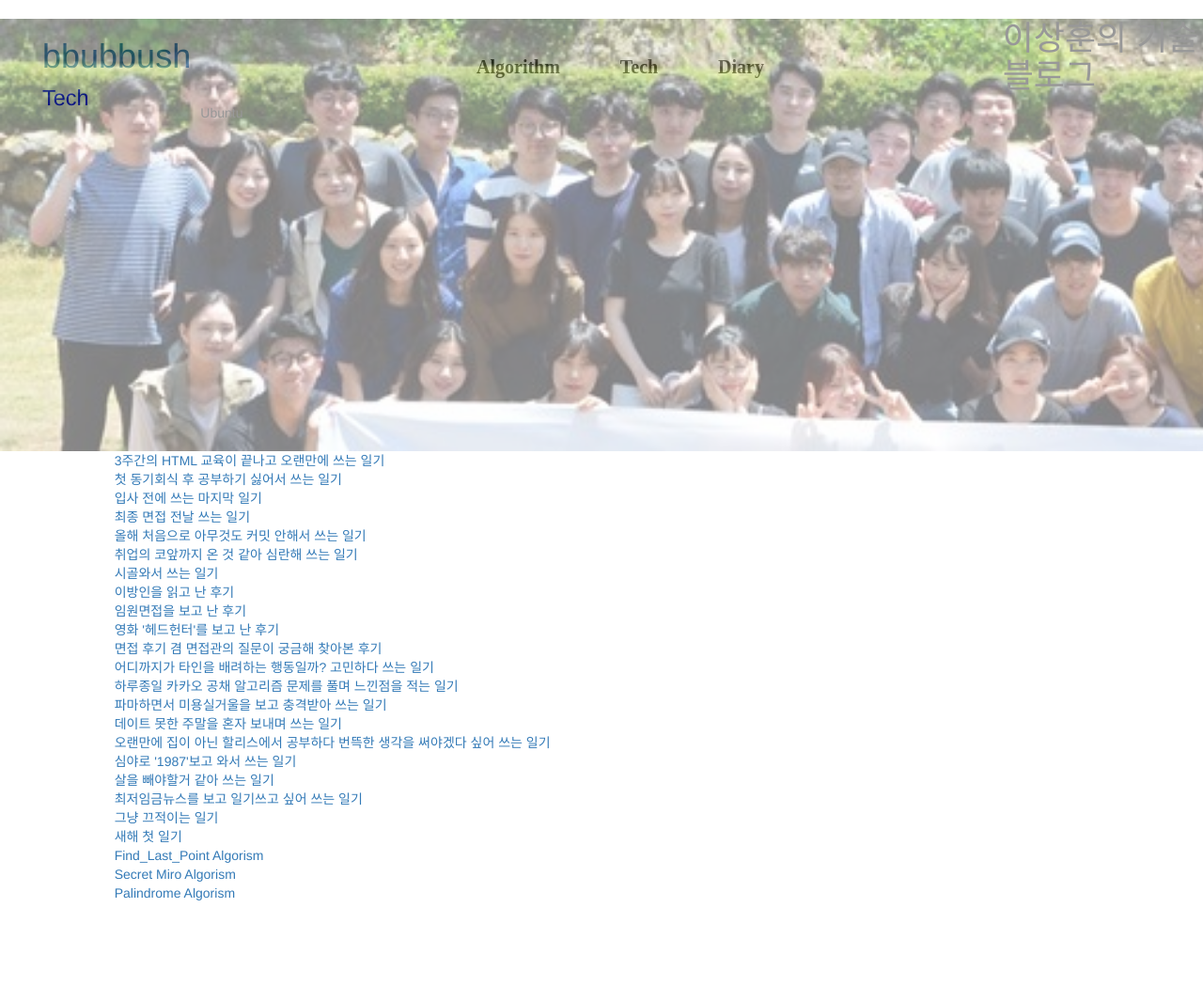
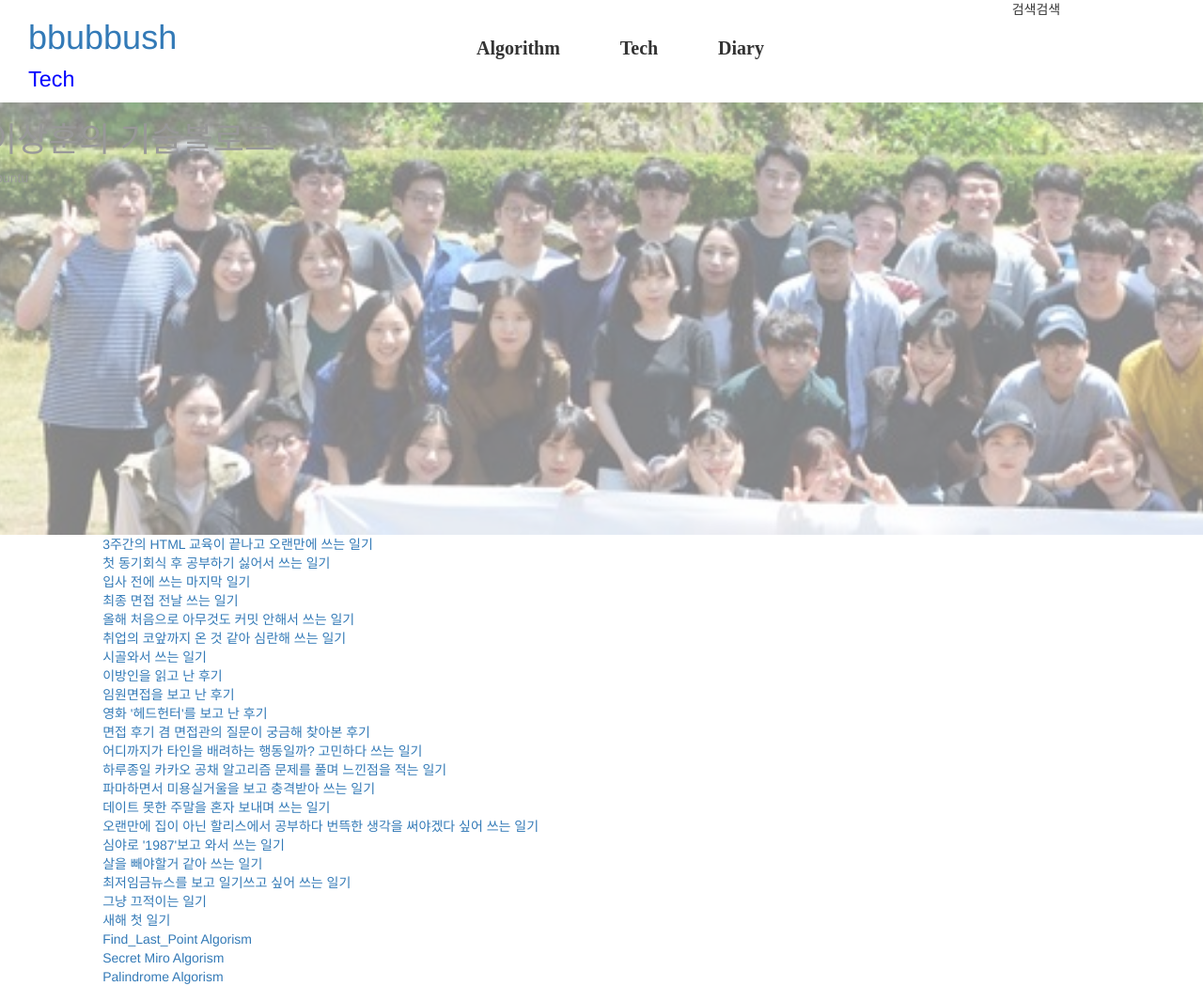
Before and after one commit to bbubbush/bbubbush.io, a Jekyll site: the page built from index.html, in a window 1280 px wide. Shown: the whole page at 94% size. Built offline with Jekyll 4.4.1, drawn with Linux system fonts in a browser that asks for light colours; before the commit the page ends 960 px from its top, so only the background shows below that.

Commit message:
2018-07-10

```diff
--- a/_includes/header.html
+++ b/_includes/header.html
@@ -1,4 +1,4 @@
-<div class="row-fluid">
+<div class="row">
 	<div class="col-md-2">
 		<a href="{{ site.url }}/"><h1 class="title">bbubbush <small class="sub-title">Tech</small></h1></a>
 	</div>
@@ -20,7 +20,8 @@
 		  </div>
 		</div> -->
 	</div>
-	<div class="col-md-2">
+	<div class="col-md-offset-2">
+		<p>검색검색</p>
 		<!-- 추후 검색을 위한 공간 -->
 	</div>
 	<!-- <div class="col-md-4 col-md-offset-1">
--- a/_layouts/default.html
+++ b/_layouts/default.html
@@ -10,11 +10,11 @@
 	</head>
 	<body>
 		{% include header.html %}
-		<div class="row-fluid" id="main-img">
+		<div class="row" id="main-img">
 			<h1>이상훈의 기술블로그</h1>
 			<p>Ubuntu</p>
 		</div>
-		<div class="row-fluid">
+		<div class="row">
 			<div class="col-md-12">
 				{{ content }}
 			</div>
--- a/assets/css/header.css
+++ b/assets/css/header.css
@@ -1,5 +1,5 @@
 h1.title{
-	padding-left: 30px;
+	margin-left: 30px;
 }
 .sub-title{
 	color: blue;
```
